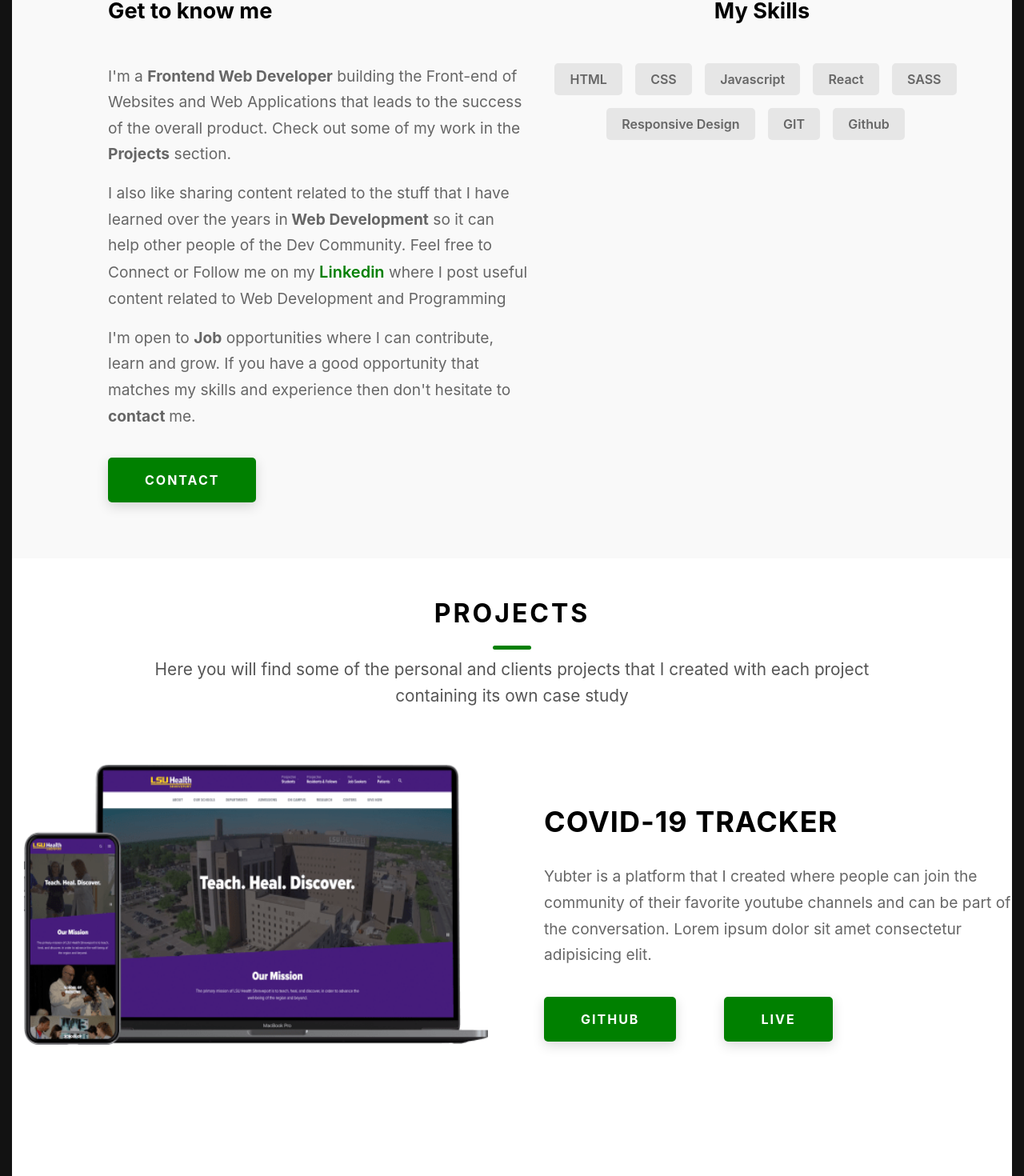
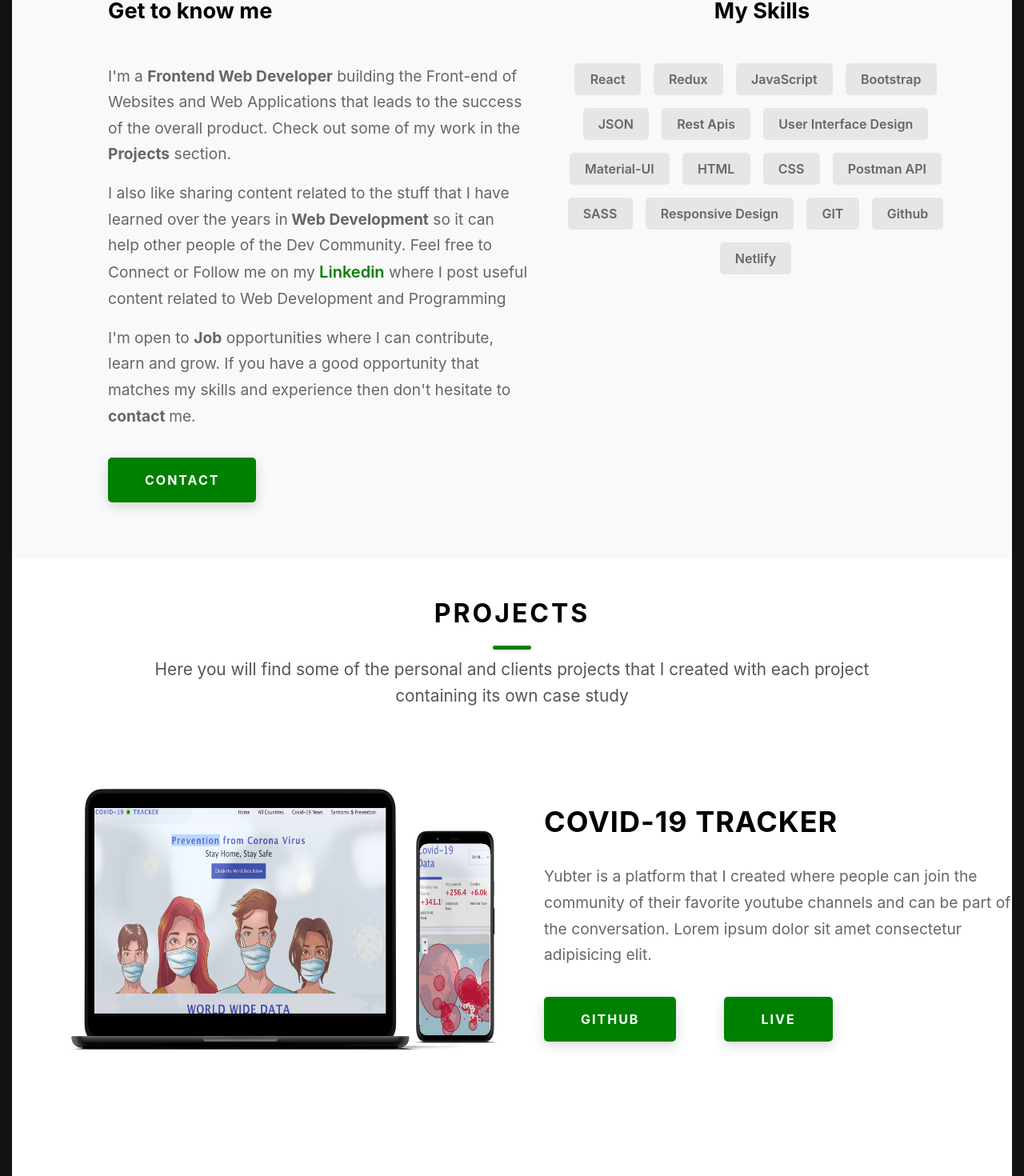
Before and after one commit to hamzazaka/Hamza-Portfolio, a React (Create React App) app in the folder portfolio-app/: page / in a window 1280 px wide. Shown: the part 1060-2530 px from the top of the page at 80% size. Built offline with nearby package versions, Linux system fonts and the light colour scheme.

Commit message:
changing buttons in header in mobile version

```diff
--- a/portfolio-app/public/index.html
+++ b/portfolio-app/public/index.html
@@ -2,7 +2,7 @@
 <html lang="en">
   <head>
     <meta charset="utf-8" />
-    <link rel="icon" href="%PUBLIC_URL%/favicon.ico" />
+    <link rel="icon" href="https://media.istockphoto.com/photos/rusty-metal-letter-h-picture-id1283695604?b=1&k=20&m=1283695604&s=170667a&w=0&h=cT4YCYGsn5qL7KQ5iwPaEQLPyqexS_8QycxMJHuX-gc=" />
     <meta name="viewport" content="width=device-width, initial-scale=1" />
     <meta name="theme-color" content="#000000" />
     <meta
@@ -31,6 +31,7 @@
       work correctly both with client-side routing and a non-root public URL.
       Learn how to configure a non-root public URL by running `npm run build`.
     -->
+    <link rel="shortcut icon" href="https://media.istockphoto.com/photos/rusty-metal-letter-h-picture-id1283695604?b=1&k=20&m=1283695604&s=170667a&w=0&h=cT4YCYGsn5qL7KQ5iwPaEQLPyqexS_8QycxMJHuX-gc=" />
     <title>Hamza Portfolio</title>
   </head>
   <body>
--- a/portfolio-app/src/App.css
+++ b/portfolio-app/src/App.css
@@ -427,11 +427,12 @@
 }
 .project-img{
   text-align: center;
+  margin-top: -150px;
 }
 
 .project-img img{
-   width: 580px;
-    height: 350px;
+   width: 680px;
+    height: 650px;
 }
 
 .project-description {
@@ -597,12 +598,16 @@
   }
 
 
-  .hello1 a , .social-contacts a i{
+   .hello1 a,.social-contacts a i{
     font-size: 0.7rem;
 
   }
   .social-contacts a i{
     font-size: 0.6rem;
+  }
+  .mygit{
+    margin-top: 50px;
+
   }
 
 
--- a/portfolio-app/src/App.js
+++ b/portfolio-app/src/App.js
@@ -15,6 +15,6 @@ function App() {
       <Contact/>
     </div>
   );
-  };
+  }
 
 export default App;
--- a/portfolio-app/src/components/Aboutme.js
+++ b/portfolio-app/src/components/Aboutme.js
@@ -20,14 +20,23 @@ export default function Aboutme() {
                 </div>
                 <div className="col-md-6 my-skills">
                     <h2>My Skills</h2>
+                    <p href="">React</p>
+                    <p href="">Redux</p>
+                    <p href="">JavaScript</p>
+                    <p href="">Bootstrap</p>
+                    <p href="">JSON</p>
+                    <p href="">Rest Apis</p>
+                    <p href="">User Interface Design</p>
+                    <p href="">Material-UI</p>
                     <p href="">HTML</p>
                     <p href="">CSS</p>
-                    <p href="">Javascript</p>
-                    <p href="">React</p>
+                    <p href="">Postman API</p>
                     <p href="">SASS</p>
                     <p href="">Responsive Design</p>
                     <p href="">GIT</p>
                     <p href="">Github</p>
+                    <p href="">Netlify</p>
+
                 </div>
             </div>
         </div>
--- a/portfolio-app/src/components/Header.js
+++ b/portfolio-app/src/components/Header.js
@@ -27,19 +27,11 @@ export default function Header() {
       </h2>
                 <div className="hello1">
                 <Link smooth={true} to='Projects' offset={-110}><span></span><i class="fas fa-code"> </i> PROJECTS</Link>
-                <a target='_blank' href='https://github.com/hamzazaka'><span></span> <i class="fab fa-github"> </i>  GITHUB</a>
-                </div>
-                <div className="col-md-12 hello1 social-contacts">
-
+                <a target='_blank' href='https://github.com/hamzazaka'><span></span> <i class="fab fa-github mygit"> </i>  GITHUB</a>
                 </div>
             </div>
         </div>
     </div>
-     {/* <div className="mysocial">
-
-         <a href=""><i class="fab fa-github"></i></a>
-         <a href=""><i class="fab fa-linkedin-in"></i></a>
-        </div> */}
 
         <div className="scroll-mouse"></div>
     </>
--- a/portfolio-app/src/components/Projects.js
+++ b/portfolio-app/src/components/Projects.js
@@ -1,6 +1,6 @@
 import React from 'react'
 import pic from '../assets/mobileandlaptop.png';
-import pic2 from '../assets/project.png';
+import covid from '../assets/covid19.png';
 
 export default function Projects() {
     return (
@@ -12,7 +12,7 @@ export default function Projects() {
 
             <div className="row">
                 <div className="col-md-6 project-img">
-                    <img src={pic} alt="project" />
+                    <img src={covid} alt="project" />
                 </div>
                 <div className="col-md-6 project-description">
                     <h1>Covid-19 Tracker</h1>
@@ -27,7 +27,7 @@ export default function Projects() {
 
                <div className="row">
                 <div className="col-md-6 project-img">
-                    <img src={pic2} alt="project" />
+                    <img src={covid} alt="project" />
                 </div>
                 <div className="col-md-6 project-description pd-2">
                     <h1>Hamza Porfolio</h1>
```
Also changed, not shown: portfolio-app/src/assets/covid19.png (added), 1 other file (tests, documents, lock files or other folders).
